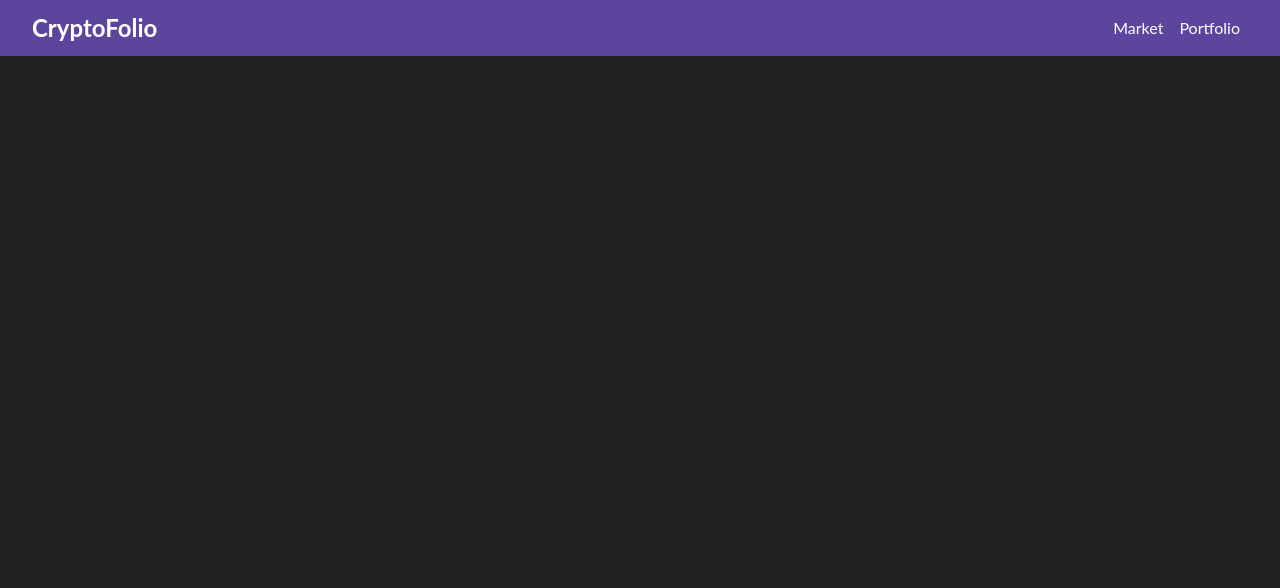
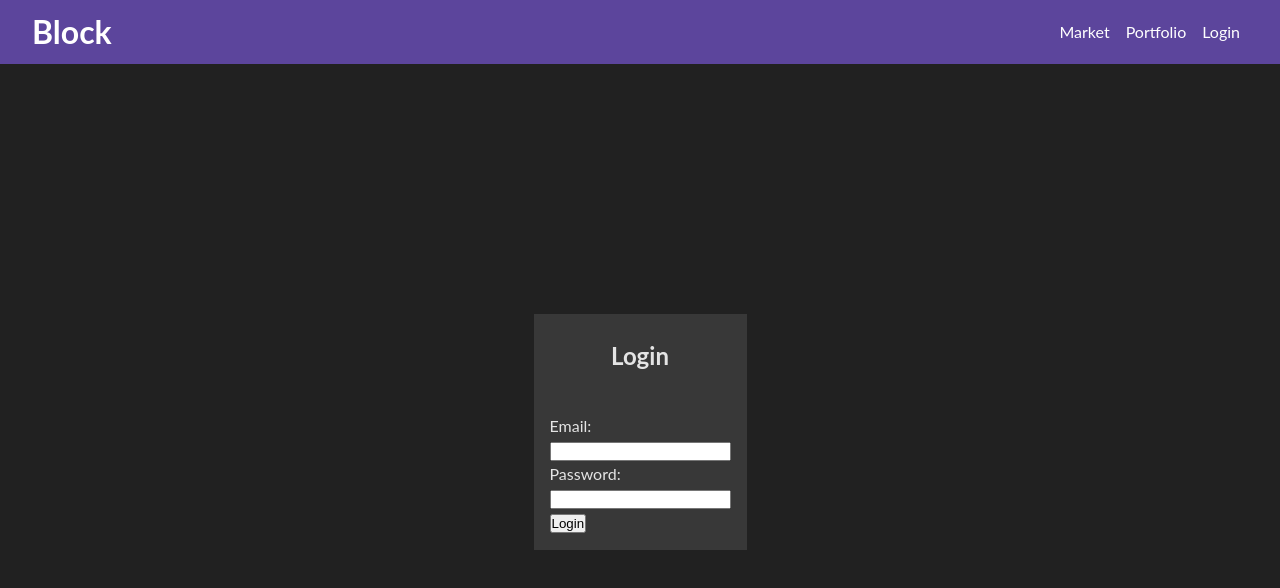
Before and after one commit to ShafiArnob/crypto-app, a React (Create React App) app in the folder crypto-app-client/: page /login in a window 1280 px wide. Shown: the top 588 px of the page. Built offline with nearby package versions, Linux system fonts and the light colour scheme.

Commit message:
login page

```diff
--- a/crypto-app-client/src/App.js
+++ b/crypto-app-client/src/App.js
@@ -1,6 +1,7 @@
 import { Route, Routes } from 'react-router-dom';
 import './App.css';
 import Crypto from './pages/Crypto/Crypto';
+import Login from './pages/Login/Login';
 import Markets from './pages/Markets/Markets';
 import Portfolio from './pages/Portfolio/Portfolio';
 import Navbar from './Shared/Navbar';
@@ -12,6 +13,7 @@ function App() {
       <div className='container'>
         <Routes>
           <Route path="/" element={<Markets/>}></Route>
+          <Route path="/login" element={<Login/>}></Route>
           <Route path="/coins/:id" element={<Crypto/>}></Route>
           <Route path='/portfolio' element={<Portfolio/>}></Route>
         </Routes>
--- a/crypto-app-client/src/Shared/Navbar.jsx
+++ b/crypto-app-client/src/Shared/Navbar.jsx
@@ -5,11 +5,12 @@ const Navbar = () => {
   return (
     <div className='navbar'>
       <div>
-        <Link to='/' style={{"color":"white","textDecoration":"none"}}><h2 className='navbar-title'>CryptoFolio</h2></Link>
+        <Link to='/' style={{"color":"white","textDecoration":"none"}}><h1 className='navbar-title'>Block</h1></Link>
       </div>
       <ul>
         <li><Link to="/">Market</Link></li>
         <li><Link to="/portfolio">Portfolio</Link></li>
+        <li><Link to="/login">Login</Link></li>
       </ul>
     </div>
   )
--- /dev/null
+++ b/crypto-app-client/src/pages/Login/Login.css
@@ -0,0 +1,25 @@
+:root{
+  --navbar-bg: #5c459c;
+
+  --background-primary:#212121;
+  --background-secondary:#383838;
+
+  --container-width-max: 800px;
+}
+.login-page{
+  display: flex;
+  align-items: center;
+  justify-content: center;
+  height: 92vh;
+  /* background-color: brown; */
+}
+.login-form{
+  background-color: var(--background-secondary);
+}
+.login-form h2{
+  padding: 1.5rem;
+  text-align: center;
+}
+.login-form form{
+  padding: 1rem;
+}
--- /dev/null
+++ b/crypto-app-client/src/pages/Login/Login.jsx
@@ -0,0 +1,25 @@
+import React from 'react'
+import './Login.css'
+const Login = () => {
+  return (
+    <div className='login-page'>
+      <div className='login-form'>
+        <h2>Login</h2>
+        <form>
+          <div>
+            <p>Email: </p>
+            <input type="email" name="email" id="email" />
+          </div>
+
+          <div>
+            <p>Password: </p>
+            <input type="password" name="password" id="password" />
+          </div>
+          <button>Login</button>
+        </form>
+      </div>
+    </div>
+  )
+}
+
+export default Login
```
Also changed, not shown: crypto-app-client/src/pages/Signup/Signup.jsx (added, +9 -0 lines).
